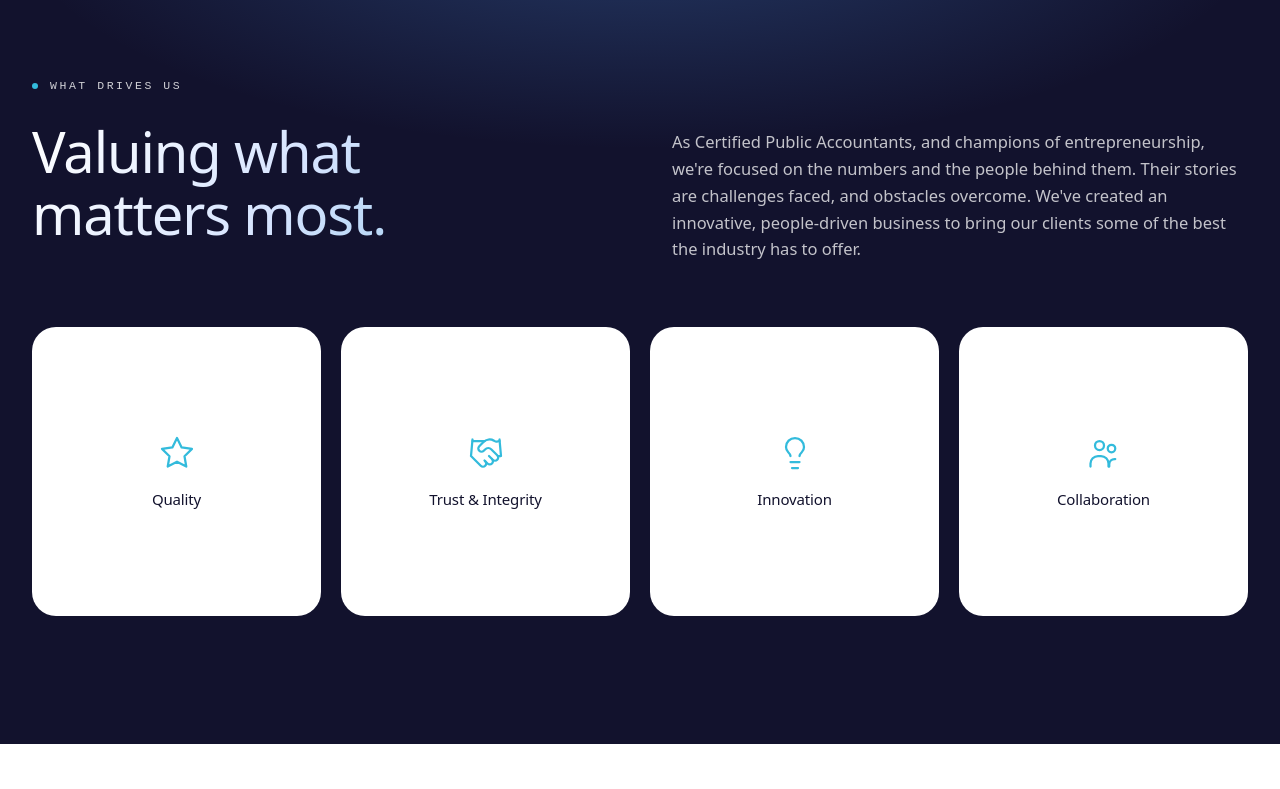
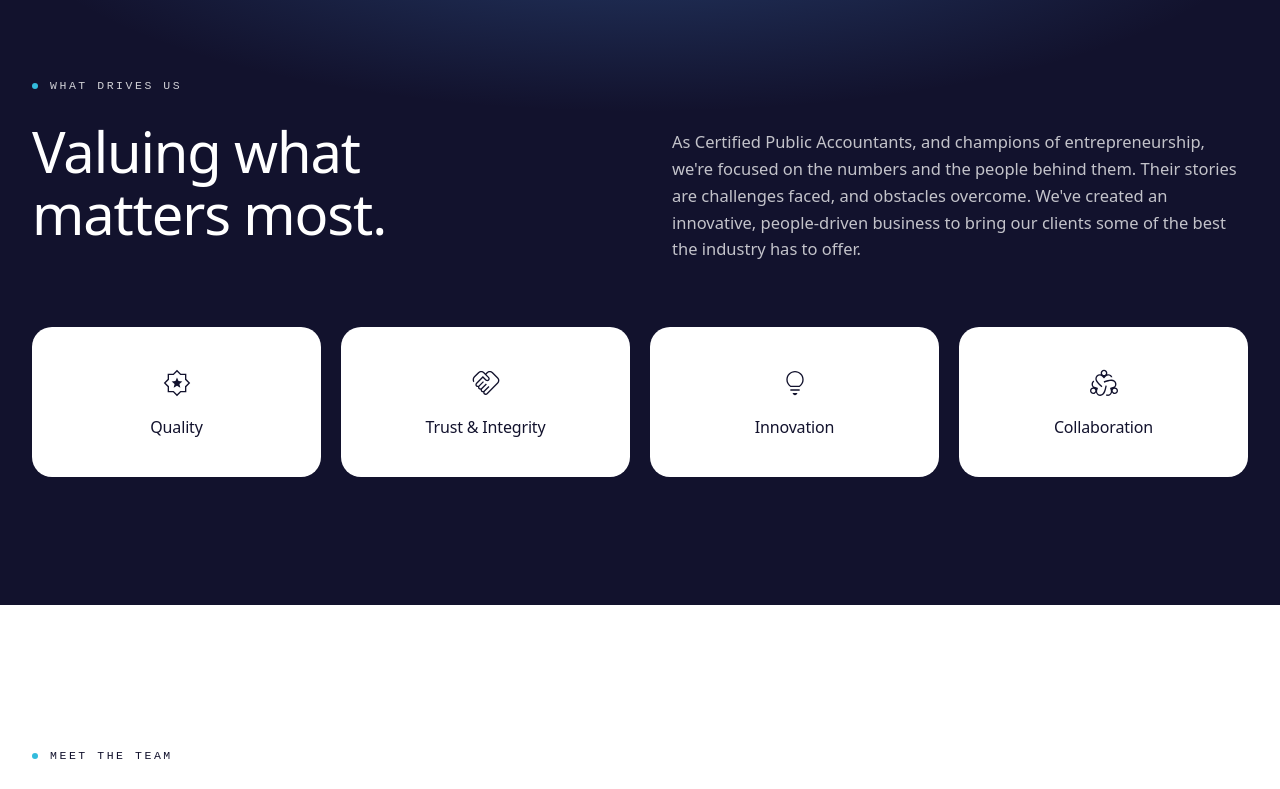
Before and after one commit to danyagorenko113/alpinemar, an Astro site: page /about-us in a window 1280 px wide. Shown: the part 1900-2689 px from the top of the page. Built offline with nearby package versions, Linux system fonts and the light colour scheme; Astro itself is replaced by a stand-in of ours; a web font is replaced by a local one.

Commit message:
fix(about): What Drives Us 1:1 with Figma — real icons, flat white H1
- Replace placeholder Lucide icons with client's Material Symbols SVGs
  (Quality / Trust & Integrity / Innovation / Collaboration)
- Drop aspect-square cards in favour of compact px-6 py-10 boxes per Figma
- H1 "Valuing what matters most." → flat white (no gradient ink) per design

```diff
--- a/src/pages/about-us.astro
+++ b/src/pages/about-us.astro
@@ -30,10 +30,10 @@ const emailFor = (name: string) => {
 };
 
 const drives = [
-  { title: 'Quality',           icon: 'star' },
-  { title: 'Trust & Integrity', icon: 'handshake' },
-  { title: 'Innovation',        icon: 'lightbulb' },
-  { title: 'Collaboration',     icon: 'collab' },
+  { title: 'Quality',           icon: '/icons/about/quality.svg' },
+  { title: 'Trust & Integrity', icon: '/icons/about/trust.svg' },
+  { title: 'Innovation',        icon: '/icons/about/innovation.svg' },
+  { title: 'Collaboration',     icon: '/icons/about/collaboration.svg' },
 ];
 ---
 
@@ -149,7 +149,7 @@ const drives = [
       </div>
 
       <div data-reveal class="grid grid-cols-1 gap-10 md:grid-cols-12 md:gap-16">
-        <h2 class="am-h1-display am-gradient-ink-light md:col-span-6">
+        <h2 class="am-h1-display text-white md:col-span-6">
           Valuing what matters most.
         </h2>
         <p class="font-display text-[16.5px] leading-relaxed text-white/75 md:col-span-6 md:pt-2">
@@ -159,22 +159,9 @@ const drives = [
 
       <ul data-stagger class="mt-16 grid grid-cols-2 gap-5 lg:grid-cols-4">
         {drives.map((d) => (
-          <li class="flex aspect-square flex-col items-center justify-center gap-5 rounded-[1.5rem] bg-white p-8 text-center text-[var(--color-text-head)] transition-shadow hover:shadow-[0_24px_60px_-30px_rgba(51,187,220,0.45)]">
-            <span class="inline-flex items-center justify-center text-scooter">
-              {d.icon === 'star' && (
-                <svg width="36" height="36" viewBox="0 0 24 24" fill="none" stroke="currentColor" stroke-width="1.5" stroke-linecap="round" stroke-linejoin="round" aria-hidden="true"><polygon points="12 2 15.09 8.26 22 9.27 17 14.14 18.18 21.02 12 17.77 5.82 21.02 7 14.14 2 9.27 8.91 8.26 12 2"/></svg>
-              )}
-              {d.icon === 'handshake' && (
-                <svg width="36" height="36" viewBox="0 0 24 24" fill="none" stroke="currentColor" stroke-width="1.5" stroke-linecap="round" stroke-linejoin="round" aria-hidden="true"><path d="m11 17 2 2a1 1 0 1 0 3-3"/><path d="m14 14 2.5 2.5a1 1 0 1 0 3-3l-3.88-3.88a3 3 0 0 0-4.24 0l-.88.88a1 1 0 1 1-3-3l2.81-2.81a5.79 5.79 0 0 1 7.06-.87l.47.28a2 2 0 0 0 1.42.25L21 4"/><path d="m21 3 1 11h-2"/><path d="M3 3 2 14l6.5 6.5a1 1 0 1 0 3-3"/><path d="M3 4h8"/></svg>
-              )}
-              {d.icon === 'lightbulb' && (
-                <svg width="36" height="36" viewBox="0 0 24 24" fill="none" stroke="currentColor" stroke-width="1.5" stroke-linecap="round" stroke-linejoin="round" aria-hidden="true"><path d="M15 14c.2-1 .7-1.7 1.5-2.5 1-.9 1.5-2.2 1.5-3.5A6 6 0 0 0 6 8c0 1 .2 2.2 1.5 3.5.7.7 1.3 1.5 1.5 2.5"/><path d="M9 18h6"/><path d="M10 22h4"/></svg>
-              )}
-              {d.icon === 'collab' && (
-                <svg width="36" height="36" viewBox="0 0 24 24" fill="none" stroke="currentColor" stroke-width="1.5" stroke-linecap="round" stroke-linejoin="round" aria-hidden="true"><circle cx="9" cy="7" r="3"/><circle cx="17" cy="9" r="2.5"/><path d="M3 21v-2a5 5 0 0 1 5-5h2a5 5 0 0 1 5 5v2"/><path d="M15.5 21v-1.5a3.5 3.5 0 0 1 3.5-3.5h.5"/></svg>
-              )}
-            </span>
-            <h3 class="font-display text-[15px] font-medium tracking-[-0.01em] text-[var(--color-text-head)]">{d.title}</h3>
+          <li class="flex flex-col items-center justify-center gap-5 rounded-[1.25rem] bg-white px-6 py-10 text-center text-[var(--color-text-head)] transition-shadow hover:shadow-[0_24px_60px_-30px_rgba(51,187,220,0.45)]">
+            <img src={d.icon} alt="" aria-hidden="true" width="32" height="32" class="size-8" />
+            <h3 class="font-display text-[16px] font-medium tracking-[-0.01em] text-[var(--color-text-head)]">{d.title}</h3>
           </li>
         ))}
       </ul>
```
Also changed, not shown: photos/award_star_24dp_E3E3E3_FILL0_wght200_GRAD0_opsz24 1.svg (added), photos/diversity_2_24dp_E3E3E3_FILL0_wght200_GRAD0_opsz24 1.svg (added), photos/handshake_24dp_E3E3E3_FILL0_wght200_GRAD0_opsz24 1.svg (added), photos/lightbulb_24dp_E3E3E3_FILL0_wght200_GRAD0_opsz24 1.svg (added), public/icons/about/collaboration.svg (added), public/icons/about/innovation.svg (added), public/icons/about/quality.svg (added), public/icons/about/trust.svg (added), 1 other file.
